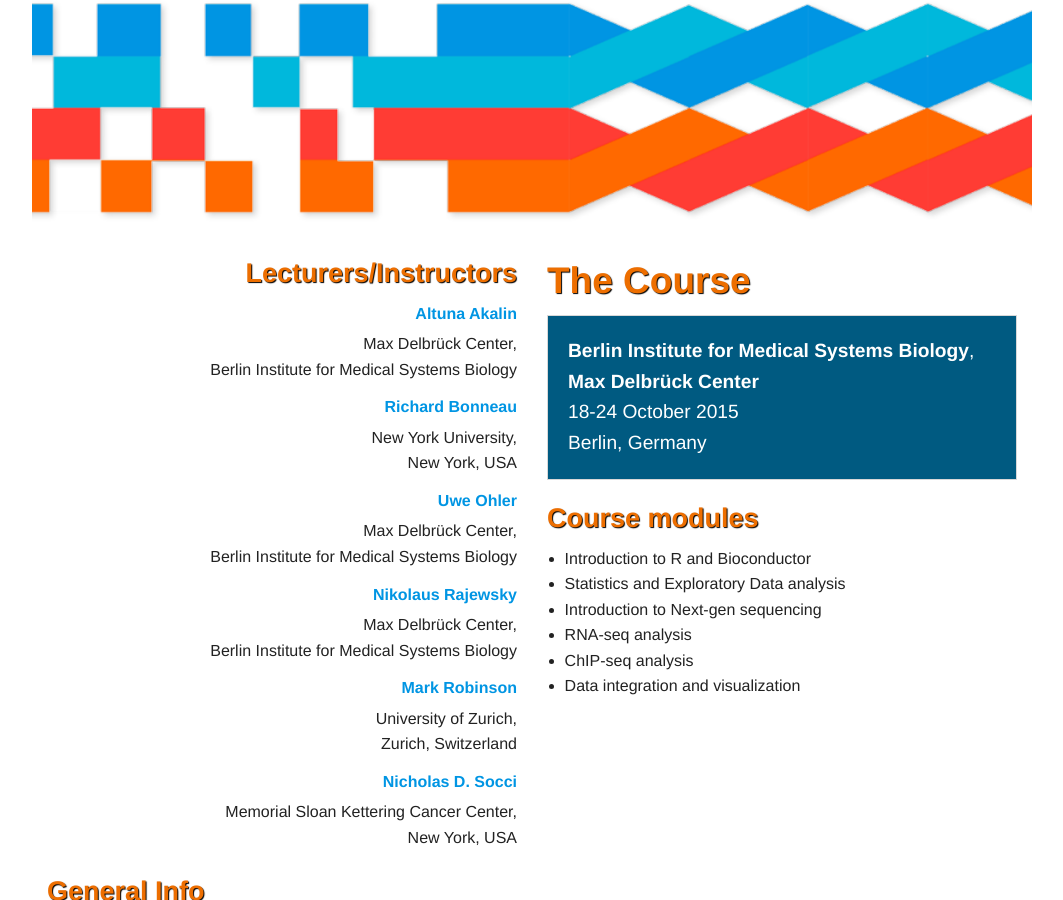
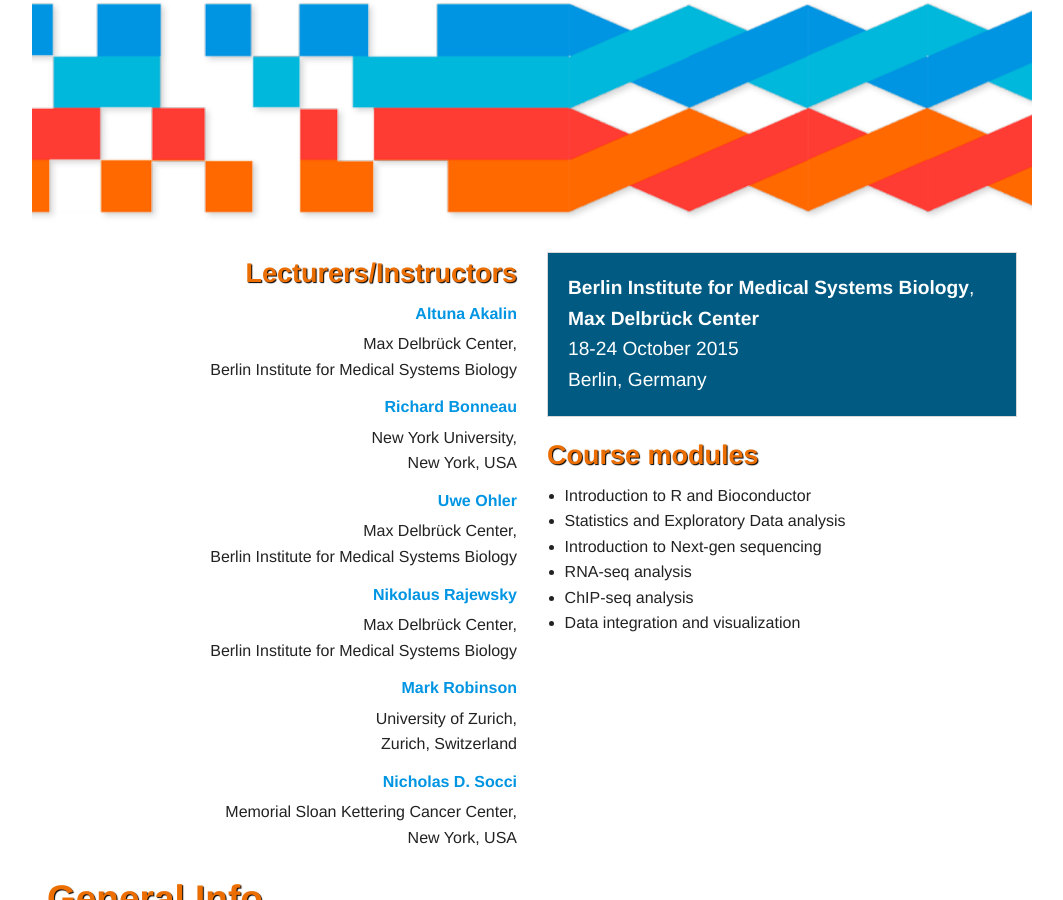
Before and after one commit to BIMSBbioinfo/compgen, a Jekyll site: the page 2015/index.html, which Jekyll copies as it is, in a window 1280 px wide and 900 px high, scrolled down 382 px. Shown: the whole window, without its empty margins (108-1171 px from the left). Built offline with Jekyll 4.4.1, drawn with Linux system fonts in a browser that asks for light colours; nearby versions of some CDN libraries; library files that are not in the unit come from our copies.

Commit message:
Update index.html

```diff
--- a/2015/index.html
+++ b/2015/index.html
@@ -31,7 +31,7 @@
     </div>
     <div class="row">
       <div class="text-right large-6 columns">
-        <h3>Lecturers/Instructors</h3>
+        <h3 id="course">Lecturers/Instructors</h3>
         <dl>
           <dt><a href="http://bioinformatics.mdc-berlin.de">Altuna Akalin</a></dt>
           <dd>Max Delbrück Center,<br/>Berlin Institute for Medical Systems Biology</dd>
@@ -53,7 +53,6 @@
         </dl>
       </div>
       <div class="large-6 columns">
-        <h2 id="course">The Course</h2>
         <p class="panel">
           <a href="https://www.mdc-berlin.de/40549075/de/bimsb">Berlin Institute for Medical Systems Biology</a>, <a href="http://www.mdc-berlin.de">Max Delbrück Center </a> <br/>
           18-24 October 2015<br/>
@@ -71,7 +70,7 @@
         </ul>
       </div>
       <div class="large-12 columns">
-        <h3 id="General info">General Info</h3>
+        <h2 id="General info">General Info</h2>
         <p>
           The course will cover fundamental topics in computational
           genomics.
```
